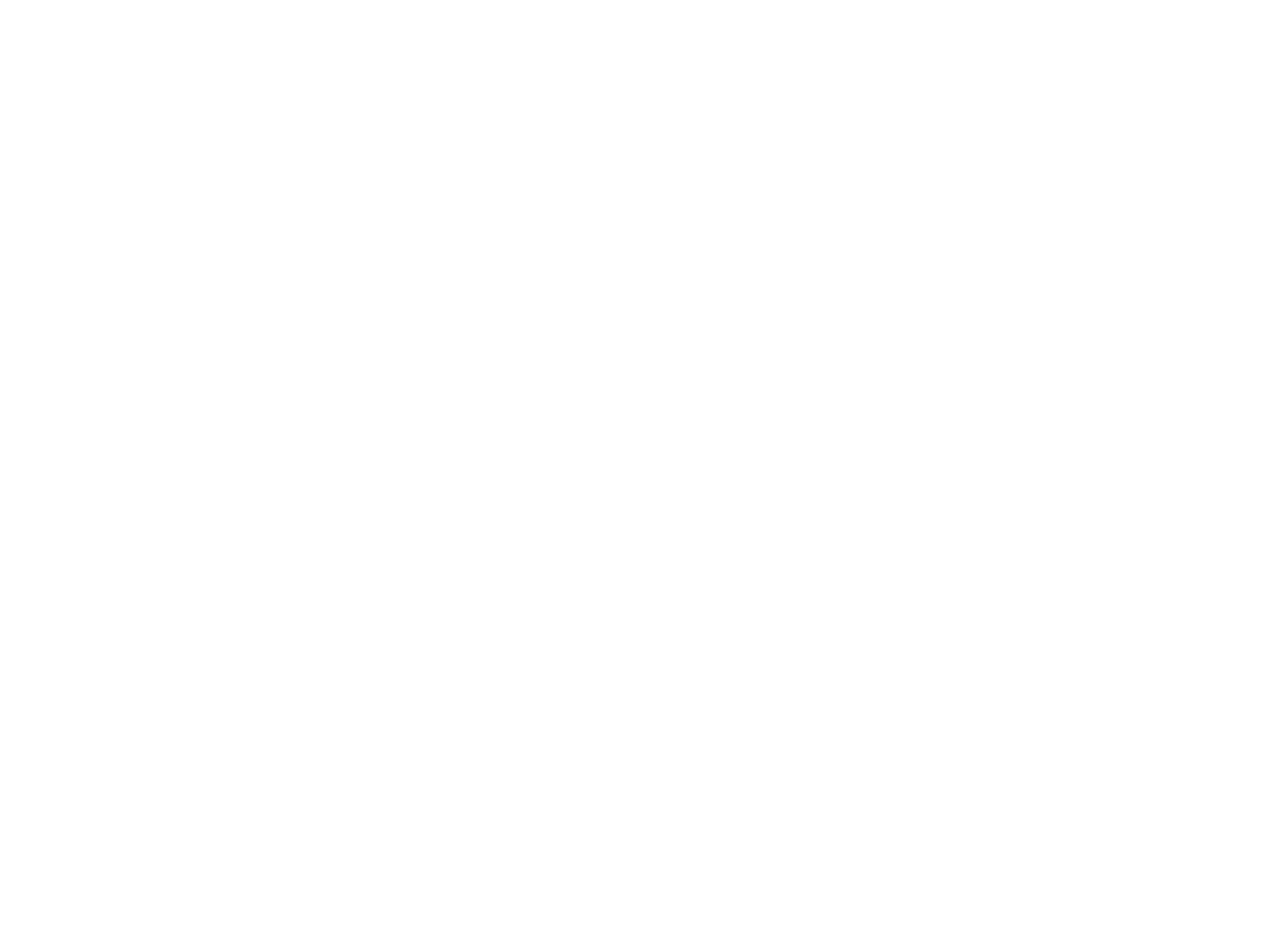
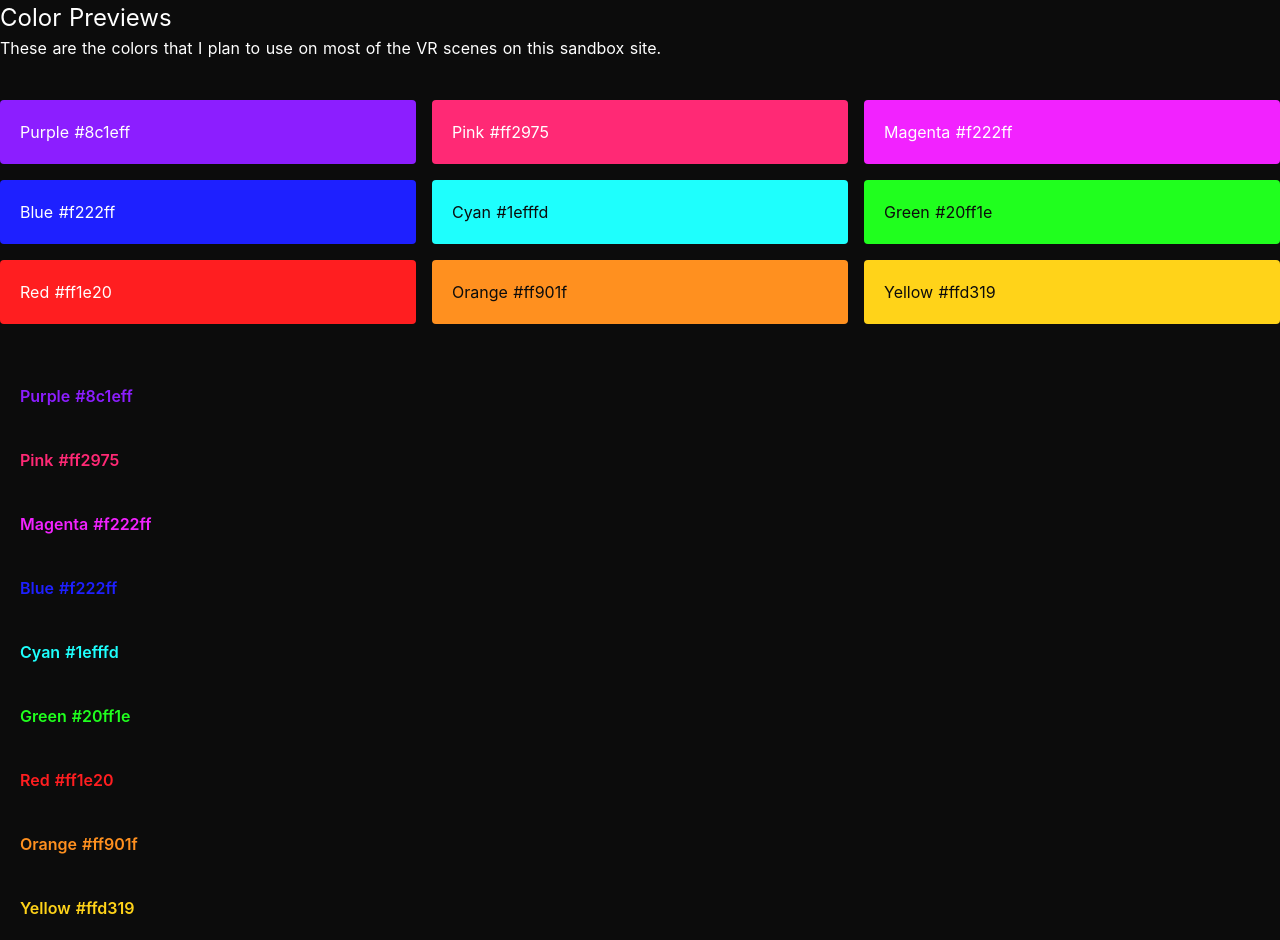
Before and after one commit to radicalappdev/nuxt-aframe, a Nuxt app: page /color in a window 1280 px wide. Before the commit this address had no page. Before the commit the page ends 800 px from the top, so only its background shows below. Built offline with nearby package versions, Linux system fonts and the light colour scheme.

Commit message:
Picking better colors for the VR content

```diff
--- /dev/null
+++ b/pages/color.vue
@@ -0,0 +1,38 @@
+<template>
+  <div class="bg-black w-full h-full">
+    <div class="container">
+      <div>
+        <h1 class="text-2xl text-white">Color Previews</h1>
+        <div
+          class="text-white"
+        >These are the colors that I plan to use on most of the VR scenes on this sandbox site.</div>
+        <div class="grid grid-flow-row grid-cols-3 grid-rows-3 gap-4 my-10">
+          <div class="bg-purple text-white p-5 rounded">Purple #8c1eff</div>
+          <div class="bg-pink text-white p-5 rounded">Pink #ff2975</div>
+          <div class="bg-magenta text-white p-5 rounded">Magenta #f222ff</div>
+
+          <div class="bg-blue text-white p-5 rounded">Blue #f222ff</div>
+          <div class="bg-cyan text-black p-5 rounded">Cyan #1efffd</div>
+          <div class="bg-green text-black p-5 rounded">Green #20ff1e</div>
+
+          <div class="bg-red text-white p-5 rounded">Red #ff1e20</div>
+          <div class="bg-orange text-black p-5 rounded">Orange #ff901f</div>
+          <div class="bg-yellow text-black p-5 rounded">Yellow #ffd319</div>
+        </div>
+        <div>
+          <div class="font-semibold text-purple p-5 rounded">Purple #8c1eff</div>
+          <div class="font-semibold text-pink p-5 rounded">Pink #ff2975</div>
+          <div class="font-semibold text-magenta p-5 rounded">Magenta #f222ff</div>
+
+          <div class="font-semibold text-blue p-5 rounded">Blue #f222ff</div>
+          <div class="font-semibold text-cyan p-5 rounded">Cyan #1efffd</div>
+          <div class="font-semibold text-green p-5 rounded">Green #20ff1e</div>
+
+          <div class="font-semibold text-red p-5 rounded">Red #ff1e20</div>
+          <div class="font-semibold text-orange p-5 rounded">Orange #ff901f</div>
+          <div class="font-semibold text-yellow p-5 rounded">Yellow #ffd319</div>
+        </div>
+      </div>
+    </div>
+  </div>
+</template>
--- a/pages/grey.vue
+++ b/pages/grey.vue
@@ -1,10 +1,11 @@
 <template>
   <div class="sandbox">
     <!-- <a-scene fog="type: linear; color: #9ba8b8; far: 30; near: 1"> -->
-    <div style="height: 5rem;">
+    <div style="height: 5rem;" class="bg-black flex flex-row">
+      <div class="text-purple text-2xl flex-1 m-4">Grey Meditation</div>
       <a
         id="myEnterVRButton"
-        class="float-right bg-gray-100 text-purple font-semibold rounded px-4 py-2 m-4"
+        class="float-right bg-pink text-white font-semibold rounded px-4 py-2 m-4"
         href="#"
       >Enter VR</a>
     </div>
--- a/pages/index.vue
+++ b/pages/index.vue
@@ -1,23 +1,28 @@
 <template>
-  <div class="bg-purple w-full h-full">
+  <div class="bg-black w-full h-full">
     <div class="container">
       <div>
-        <h1 class="text-2xl text-white">VR Sandbox</h1>
-        <h2 class="text-white">by Radical Application Development</h2>
+        <h1 class="text-2xl text-purple">VR Sandbox</h1>
+        <h2 class="text-pink">by Radical Application Development</h2>
 
         <div class="grid grid-flow-row grid-cols-3 grid-rows-3 gap-4 my-10">
           <NuxtLink
             to="/welcome"
-            class="bg-gray-100 text-purple font-semibold rounded px-4 py-2 shadow-2xl"
+            class="bg-purple text-white font-semibold rounded px-4 py-2 shadow-2xl"
           >Welcome Page</NuxtLink>
           <NuxtLink
             to="/grey"
-            class="bg-gray-100 text-purple font-semibold rounded px-4 py-2"
+            class="bg-purple text-white font-semibold rounded px-4 py-2"
           >Grey Meditation</NuxtLink>
           <NuxtLink
             to="/shapes"
-            class="bg-gray-100 text-purple font-semibold rounded px-4 py-2"
+            class="bg-purple text-white font-semibold rounded px-4 py-2"
           >Just some shapes</NuxtLink>
+
+          <NuxtLink
+            to="/color"
+            class="bg-purple text-white font-semibold rounded px-4 py-2"
+          >Just some colors</NuxtLink>
         </div>
       </div>
     </div>
--- a/pages/shapes.vue
+++ b/pages/shapes.vue
@@ -1,9 +1,10 @@
 <template>
   <div class="sandbox">
-    <div style="height: 5rem;">
+    <div style="height: 5rem;" class="bg-black flex flex-row">
+      <div class="text-purple text-2xl flex-1 m-4">Shapes</div>
       <a
         id="myEnterVRButton"
-        class="float-right bg-gray-100 text-purple font-semibold rounded px-4 py-2 m-4"
+        class="float-right bg-pink text-white font-semibold rounded px-4 py-2 m-4"
         href="#"
       >Enter VR</a>
     </div>
--- a/pages/welcome.vue
+++ b/pages/welcome.vue
@@ -1,9 +1,10 @@
 <template>
   <div>
-    <div style="height: 5rem;">
+    <div style="height: 5rem;" class="bg-black flex flex-row">
+      <div class="text-purple text-2xl flex-1 m-4">Welcome</div>
       <a
         id="myEnterVRButton"
-        class="float-right bg-gray-100 text-purple font-semibold rounded px-4 py-2 m-4"
+        class="float-right bg-pink text-white font-semibold rounded px-4 py-2 m-4"
         href="#"
       >Enter VR</a>
     </div>
--- a/tailwind.config.js
+++ b/tailwind.config.js
@@ -7,16 +7,25 @@
 module.exports = {
   theme: {
     colors: {
-
-      purple: '#8854d0',
-      cyan: '#0fb9b1',
-      green: '#20bf6b',
-      red: '#eb3b5a',
-      blue: '#3867d6',
-      orange: '#fa8231',
-      yellow: '#f7b731',
+      purple: '#8c1eff',
+      cyan: '#1efffd',
+      green: '#20ff1e',
+      red: '#ff1e20',
+      blue: '#1e20ff',
+      orange: '#ff901f',
+      yellow: '#ffd319',
+      cyan: '#1efffd',
+      magenta: '#f222ff',
+      pink: '#ff2975',
+      // purple: '#8854d0',
+      // cyan: '#0fb9b1',
+      // green: '#20bf6b',
+      // red: '#eb3b5a',
+      // blue: '#3867d6',
+      // orange: '#fa8231',
+      // yellow: '#f7b731',
       white: '#fff',
-      black: "#000",
+      black: "#0c0c0c",
 
       gray: {
         100: '#CECDD0',
```
Also changed, not shown: 1 other file (tests, documents, lock files or other folders).
